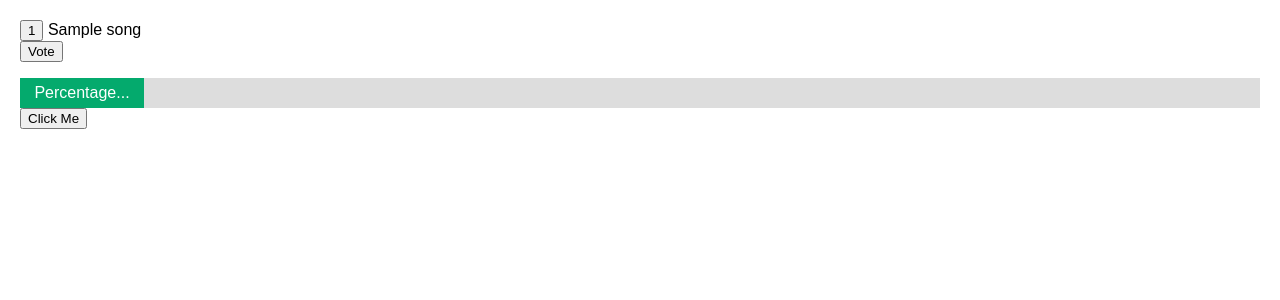
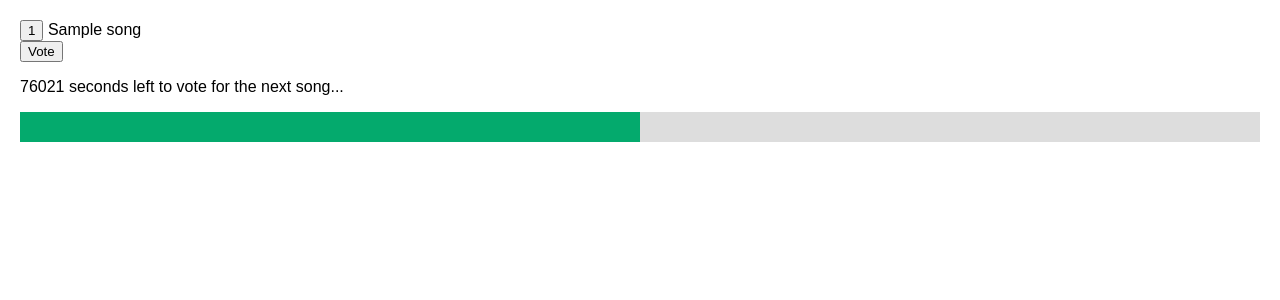
Before and after one commit to smalois/wedsite, a Django app: page /choicepoll/ in a window 1280 px wide. Shown: the part 205-505 px from the top of the page. Run offline with Django 3.2, Linux system fonts and the light colour scheme; a user stored in the database is signed in; tables that the repository leaves empty hold one stand-in row (values such as "Sample post").

Commit message:
Early implementation of song progress bar

```diff
--- a/choicepoll/templates/choicepoll/index.html
+++ b/choicepoll/templates/choicepoll/index.html
@@ -21,7 +21,7 @@
     }
 
     #myBar {
-      width: 10%;
+      width: 50%;
       height: 30px;
       background-color: #04AA6D;
       text-align: center;
@@ -29,37 +29,14 @@
       color: white;
     }
 </style>
-<script>
-
-var i = 0;
-function move() {
-    if (i == 0) {
-    i = 1;
-    var elem = document.getElementById("myBar");
-    var width = 1;
-    var id = setInterval(frame, 10);
-    function frame() {
-        if (width >= 100) {
-            clearInterval(id);
-            i = 0;
-        } else {
-            width++;
-            elem.style.width = width + "%";
-        }
-    }
-    }
-}
-</script>
 
 <div class="main">
-    {% if not playStatus.isPlaying %}
-    <P> Music is not playing yet. It'll start later in the night. </P>
-
+    {% if not user.is_authenticated %}
+        <P> Login/Scan nametag to vote.</P>
     {% endif %}
 
-    {% if not user.is_authenticated %}
-    <P> Login/Scan nametag to vote.</P>
-    {% elif choices and playStatus.isPlaying %}
+    {% if playing %}
+        {% if choices %}
             <form action="{% url 'vote' %}" method="post">
             {% csrf_token %}
             {% for choice in choices %}
@@ -69,12 +46,13 @@ function move() {
             <input type="submit" value="Vote">
             </form>
 
+            <p id="timeText">{{ timeRemaining }} seconds left to vote for the next song...</p>
             <div id="myProgress">
-        <div id="myBar">Percentage...</div>
+                <div id="myBar"></div>
             </div>
 
-    <button onclick="move()">Click Me</button>
+        {% endif %}
     {% else %}
-        <p>No polls are available.</p>
+        <P> Music is not playing yet. It'll start later in the night. </P>
     {% endif %}
 </div>
--- a/choicepoll/views.py
+++ b/choicepoll/views.py
@@ -1,17 +1,22 @@
 from django.http import HttpResponse, HttpResponseRedirect
 from django.shortcuts import render
 from django.urls import reverse
+from django.utils import timezone
 from .models import Choice
 from main.models import PlayStatus
+from music import constants
 from . import urls
+
 
 def index(request):
     selections = Choice.objects.all()
     playStatus = PlayStatus.objects.get(pk=1)
+    votingTimeRemaining = (playStatus.songEndTime - timezone.now())
     context = {
         'user': request.user,
         'choices': selections,
-        'playStatus': playStatus,
+        'playing': playStatus.isPlaying,
+        'timeRemaining': votingTimeRemaining.seconds,
     }
     return render(request, 'choicepoll/index.html', context)
 
--- a/main/models.py
+++ b/main/models.py
@@ -5,6 +5,7 @@ from music.models import Song, SpotifyUser
 from choicepoll.models import Choice
 from django.db.models import Max
 from django.utils import timezone
+from music import constants
 
 import random
 import subprocess
@@ -14,9 +15,6 @@ import multiprocessing
 import os
 import signal
 
-VOTE_TRANSITION_SECONDS = 30
-CROSSFADE_LENGTH_SECONDS = 5
-THREAD_POLL_RATE_SECONDS = .5
 
 class PlayStatus(models.Model):
     isPlaying = models.BooleanField(default=False)
@@ -62,13 +60,13 @@ class PlayStatus(models.Model):
             currentStatus.save()
             songLength = timezone.timedelta(milliseconds=winningChoice.song.length)
             songEndTime = timezone.now() + songLength
-            voteEndTime = songEndTime - timezone.timedelta(seconds=VOTE_TRANSITION_SECONDS) # TODO This could be 0
+            voteEndTime = songEndTime - timezone.timedelta(seconds=constants.VOTE_TRANSITION_SECONDS) # TODO This could be 0
             currentStatus.songEndTime = songEndTime
 
             # print("Waiting for voting to end...", end="")
             while (timezone.now() < voteEndTime):
                 # print(".", end="", flush=True)
-                time.sleep(THREAD_POLL_RATE_SECONDS)
+                time.sleep(constants.THREAD_POLL_RATE_SECONDS)
 
             # Select the song to play
             highestVoteCount = Choice.objects.aggregate(Max('votes'))
@@ -82,13 +80,13 @@ class PlayStatus(models.Model):
             print("Song end time: " + str(songEndTime))
             songTimeLeft = songLength - timezone.timedelta(milliseconds=int(spotifyUser.querySpotifyForSongProgressMS()))
             songEndTime = timezone.now() + songTimeLeft
-            currentStatus.songEndTim = songEndTime
+            currentStatus.songEndTime = songEndTime
             print("New song end time: " + str(songEndTime))
 
             # print("\nVoting finished, waiting for song to end...", end="")
             while (timezone.now() < songEndTime):
                 # print(".", end="")
-                time.sleep(THREAD_POLL_RATE_SECONDS)
+                time.sleep(constants.THREAD_POLL_RATE_SECONDS)
 
             currentStatus.refreshChoices()
             Guest.objects.all().update(hasVoted=False)
--- a/music/models.py
+++ b/music/models.py
@@ -35,8 +35,12 @@ class SpotifyUser(models.Model):
         self.optionallyRefreshToken()
         header = {"Authorization": "Bearer " + self.access_token, "Accept": "application/json", "Content-Type": "application/json"}
         if deviceId != 'No device':
-            data = {"uris" : [music.PLAYSONG_URI + songId], "device_id" : [music.currentDevice.device_id]}
+            print("No device selected")
+            # FIXME
+            # This won't work because device_id doesn't belong in the json section
+            data = {"uris" : [music.PLAYSONG_URI + songId], "device_id" : deviceId}
         else:
+            print("Default device")
             data = {"uris" : [music.PLAYSONG_URI + songId]}
         print("Playing: " + songId)
         response = requests.put(music.ENDPOINT_PLAYSONG, headers=header, json=data)
@@ -49,9 +53,12 @@ class SpotifyUser(models.Model):
         self.optionallyRefreshToken()
         header = {"Authorization": "Bearer " + self.access_token, "Accept": "application/json", "Content-Type": "application/json"}
         if deviceId != 'No device':
-            data = {"uris" : [music.PLAYSONG_URI + songId], "device_id" : [music.currentDevice.device_id]}
+            print("No device selected")
+            data = {"uri" : (music.PLAYSONG_URI + songId), "device_id" : [deviceId]}
         else:
-            data = {"uris" : [music.PLAYSONG_URI + songId]}
+            print("Default device")
+            data = {"uri" : (music.PLAYSONG_URI + songId)}
+        print(str(data))
         response = requests.post(music.ENDPOINT_ENQUEUE, headers=header, params=data)
         if (response.ok):
             print("Adding song to queue: " + songId)
```
Lines whose indentation alone changed are shown as unchanged.
